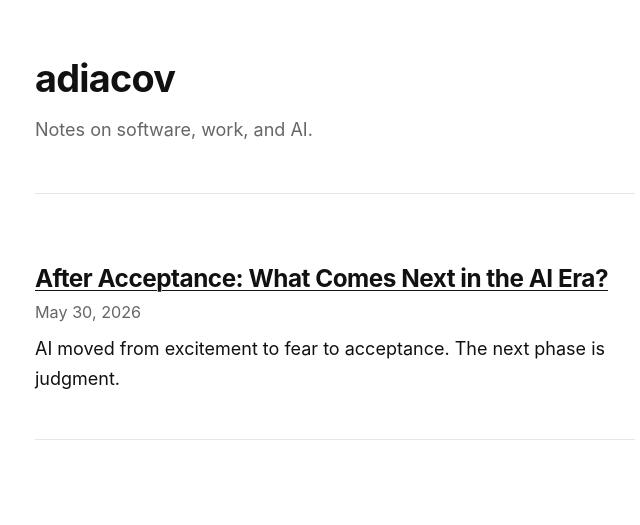
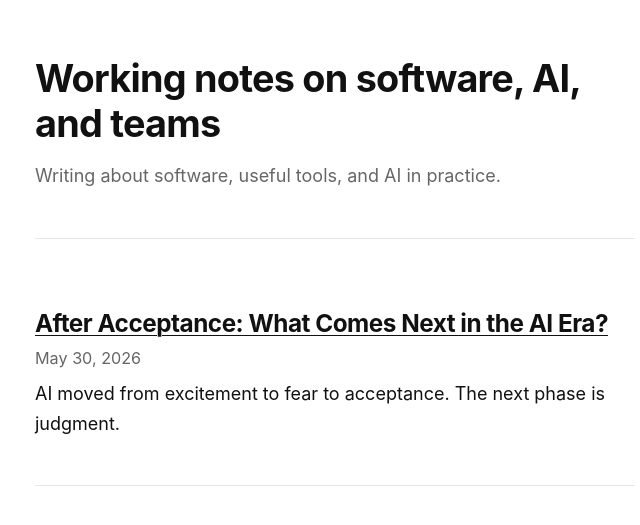
Before and after one commit to adiacov/adiacov.github.io, a Jekyll site: the page built from index.html, in a window 1280 px wide. Shown: the top 525 px of the page, without its empty margins (305-945 px from the left). Built offline with Jekyll 4.4.1, drawn with Linux system fonts in a browser that asks for light colours.

Commit message:
Update blog header copy

```diff
--- a/_config.yml
+++ b/_config.yml
@@ -1,5 +1,5 @@
-title: "adiacov"
-description: "Notes on software, work, and AI."
+title: "Working notes on software, AI, and teams"
+description: "Writing about software, useful tools, and AI in practice."
 url: "https://adiacov.github.io"
 baseurl: ""
 
--- a/index.html
+++ b/index.html
@@ -4,8 +4,8 @@ title: Articles
 ---
 
 <header class="site-header">
-  <h1>adiacov</h1>
-  <p>Notes on software, work, and AI.</p>
+  <h1>Working notes on software, AI, and teams</h1>
+  <p>Writing about software, useful tools, and AI in practice.</p>
 </header>
 
 <section class="articles">
```
